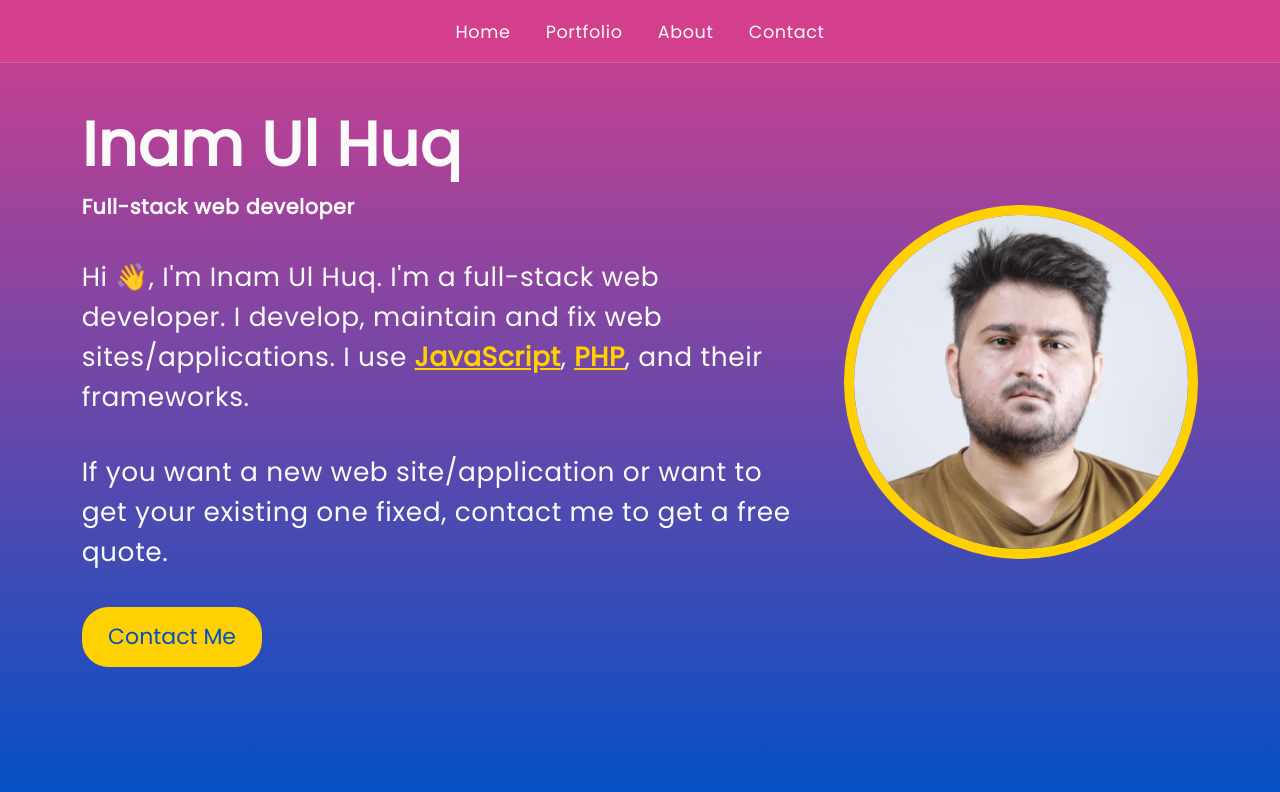
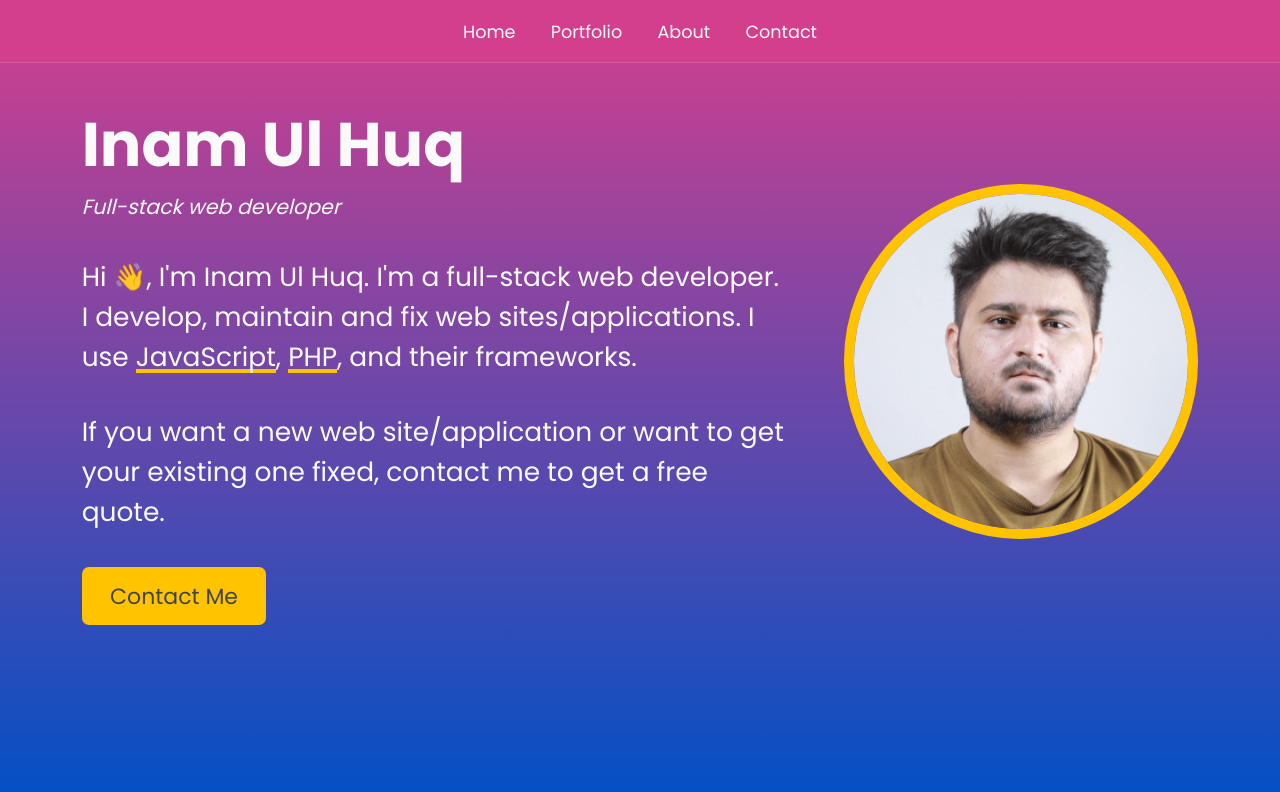
Before and after one commit to Inambe/inambe-webpage, a React (Create React App) app: page / in a window 1280 px wide. Shown: the top 792 px of the page. Built offline with nearby package versions, Linux system fonts and the light colour scheme.

Commit message:
change link and button styles

```diff
--- a/src/components/a.css
+++ b/src/components/a.css
@@ -1,8 +1,19 @@
 .a {
+    position: relative;
+    text-decoration: none;
+    color: var(--clr-white);
+    transition: color 0.1s ease-out;
+}
+.a::after{
+    content: "";
+    background: var(--clr-primary);
+    height: 10%;
+    width: 100%;
+    position: absolute;
+    bottom: 5%;
+    left: 0;
+    z-index: -1;
+}
+.a:hover{
     color: var(--clr-primary);
-    font-weight: bold;
 }
-
-.a:hover {
-    color: var(--clr-primary-dark);
-}
--- a/src/components/button.css
+++ b/src/components/button.css
@@ -1,28 +1,29 @@
 .btn {
     border: none;
-    color: var(--clr-grad-1);
+    color: var(--clr-black-light);
     padding: 0.5rem 1rem;
-    border-radius: 1rem;
+    border-radius: 0.4rem;
     cursor: pointer;
 }
 
 .btn--primary {
     background: var(--clr-primary);
+    border: 2px solid var(--clr-primary);
+    transition: all 0.1s ease-out;
 }
 
 .btn--primary:hover, .btn--primary:focus:active {
-    background: var(--clr-primary-dark);
+    color: var(--clr-black);
 }
 
 .btn--m, .btn--mf {
-    border-radius: 1.5rem;
     font-size: var(--fs-m);
 }
 
 .btn--m {
-    padding: 0.5rem 1.5rem;
+    padding: 0.4rem 1.5rem;
 }
 
 .btn--mf {
-    padding: 0.75rem 1.5rem;
+    padding: 0.6rem 1.5rem;
 }
--- a/src/components/hero.css
+++ b/src/components/hero.css
@@ -15,6 +15,8 @@
 
 .hero-intro>h3 {
     margin-bottom: 2rem;
+    font-weight: normal;
+    font-style: italic;
 }
 
 .hero-intro>p {
--- a/src/index.css
+++ b/src/index.css
@@ -1,11 +1,12 @@
-@import url("https://fonts.googleapis.com/css?family=Poppins&display=swap");
+@import url('https://fonts.googleapis.com/css?family=Poppins:400,500,600,700&display=swap');
 :root {
 	/* colors */
-	--clr-primary: #ffd100;
+	--clr-primary: #FFC300;
 	--clr-primary-dark: #cca700;
 	--clr-grad-1: rgb(2, 80, 197);
 	--clr-grad-2: rgb(212, 63, 141);
-	--clr-black: #2f2f2f;
+    --clr-black: #2f2f2f;
+    --clr-black-light: #444444;
 	--clr-white: #fafafa;
 	--clr-gray-light: #e1e1e1;
 	--clr-gray: #c1c1c1;
@@ -46,7 +47,6 @@ body {
 	background-image: var(--bg-main);
 	color: var(--clr-white);
 	background-repeat: no-repeat;
-	letter-spacing: 0.6px;
 	min-height: 100vh;
 }
 
```
Also changed, not shown: src/components/hero.js (indentation only), src/pages/contactPage.js (indentation only).
